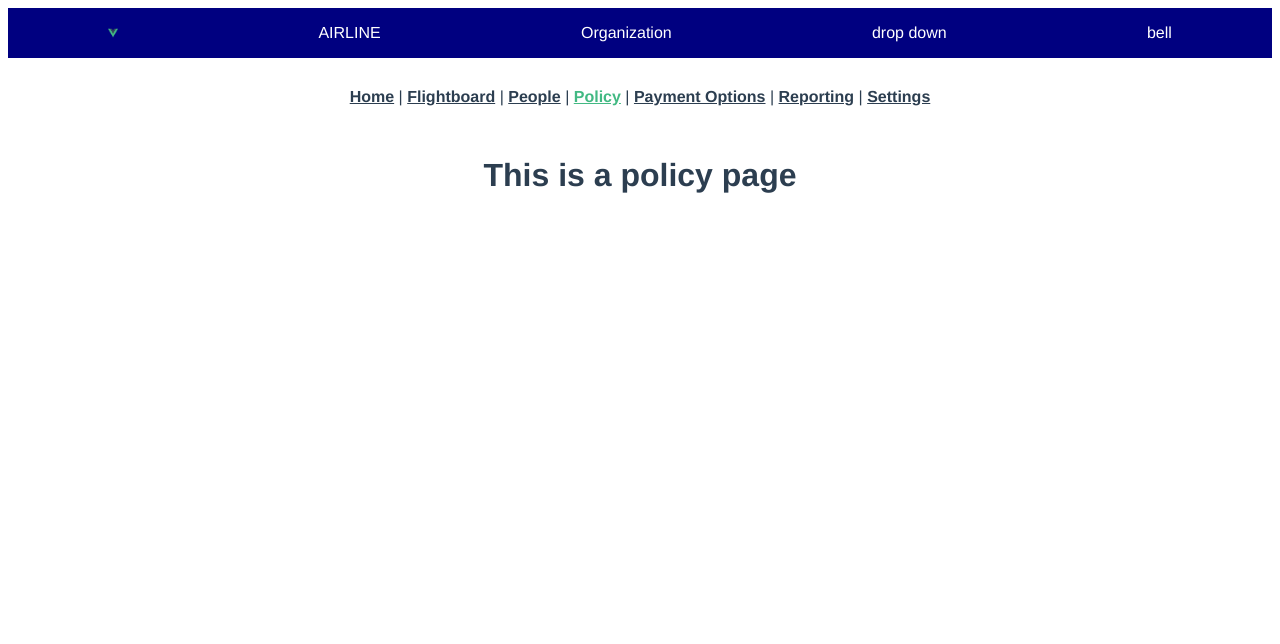
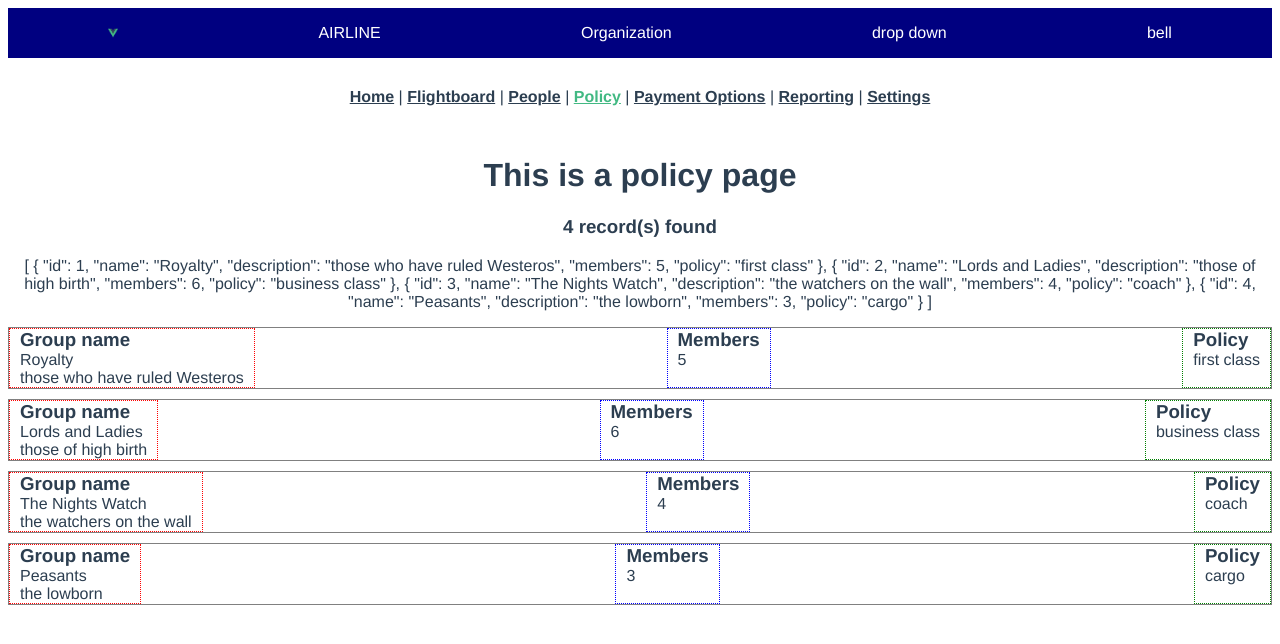
Before and after one commit to yakubova92/d-trial, a Vue app: page /policy in a window 1280 px wide. Shown: the top 644 px of the page. Built offline with nearby package versions, Linux system fonts and the light colour scheme.

Commit message:
slot passing data to parent (todolist.vue) -> parent.vue

```diff
--- /dev/null
+++ b/src/components/Card.vue
@@ -0,0 +1,74 @@
+<template>
+  <div class="card">
+    <div class="col-1">
+      <h3> {{heading.col1}} </h3>
+      <p>{{ item.name }} </p>
+      <p>{{ item.description }} </p>
+    </div>
+    <div class="col-2">
+      <h3> {{heading.col2}} </h3>
+      <p>{{ item.members }} </p>
+    </div>
+    <div class="col-3">
+      <h3> {{heading.col3}} </h3>
+      <p>{{ item.policy }} </p>
+    </div>
+  </div>
+</template>
+
+<script>
+export default {
+  name: 'card',
+  props: ["item", "heading"],
+  components: {
+  },
+  computed: {
+  },
+  methods: {
+  }
+}
+</script>
+
+<!-- Add "scoped" attribute to limit CSS to this component only -->
+<style scoped lang="scss">
+h3 {
+  margin: 0px 0 0;
+}
+p {
+  margin: 0px
+}
+.card {
+  display: flex;
+  flex-direction: row;
+  align-items: stretch;
+  flex-wrap: wrap;
+  justify-content: space-between;
+  margin-top: 10px;
+  margin-bottom: 10px;
+  border: 1px solid grey;
+}
+.col-1 {
+  display: flex;
+  flex-direction: column;
+  align-items: flex-start;
+  padding-left: 10px;
+  padding-right: 10px;
+  border: 1px dotted red;
+}
+.col-2 {
+  display: flex;
+  flex-direction: column;
+  align-items: flex-start;
+  padding-left: 10px;
+  padding-right: 10px;
+  border: 1px dotted blue;
+}
+.col-3 {
+  display: flex;
+  flex-direction: column;
+  align-items: flex-start;
+  padding-left: 10px;
+  padding-right: 10px;
+  border: 1px dotted green;
+}
+</style>
--- /dev/null
+++ b/src/components/Display.vue
@@ -0,0 +1,44 @@
+<template>
+  <div class="display">
+    <h3> {{ totalGroups }} record(s) found </h3>
+    <p>{{groups}}</p>
+    <Card v-for="item in groups" :item="item" :heading="heading" :key="item.id"></Card>
+       <!-- <group-card v-for="group in groups" :group="group" :key="group.id"></group-card> -->
+  </div>
+</template>
+
+<script>
+import Card from '@/components/Card.vue'
+import { mapGetters } from 'vuex';
+
+export default {
+  name: 'Display',
+  components: {
+    Card
+  },
+  data () {
+    return {
+      heading: {
+        col1: 'Group name',
+        col2: 'Members',
+        col3: 'Policy'
+      }
+    }
+  },
+  // mounted () {
+  //   //this.$store.dispatch('loadGroups')
+  // },
+  computed: {
+    ...mapGetters([
+      'groups',
+      'totalGroups'
+    ]),
+  },
+  methods: {
+  }
+}
+</script>
+
+<!-- Add "scoped" attribute to limit CSS to this component only -->
+<style scoped lang="scss">
+</style>
--- /dev/null
+++ b/src/components/Parent.vue
@@ -0,0 +1,22 @@
+<template>
+  <div class="parent">
+  <todo-list :todos="todos">
+    <template slot-scope="{ todo }">
+      <span v-if="todo.complete"> + </span>
+      {{todo.text}}
+    </template>
+  </todo-list>
+  </div>
+</template>
+
+<script>
+import TodoList from '@/components/TodoList';
+
+export default {
+  name: "Parent",
+  props: ["todos"],
+  components: {
+    TodoList
+  }
+}
+</script>
--- /dev/null
+++ b/src/components/TodoList.vue
@@ -0,0 +1,36 @@
+<template>
+  <div>
+    {{totalTodos}} records found
+    <br>
+    <div v-for="todo in todos" :key="todo.id">
+      <slot :todo="todo">
+        {{todo.text}}
+      </slot>
+    </div>
+  </div>
+</template>
+
+<script>
+import { mapGetters } from 'vuex';
+
+export default {
+  name: 'TodoList',
+  // data(){
+  //   return{
+  //     todos: [
+  //       {id: 1, text: 'learn slots', complete: false},
+  //       {id: 2, text: 'practice slots', complete: true},
+  //       {id: 3, text: 'apply to delta', complete: false}
+  //     ]
+  //   }
+  // },
+  components: {
+  },
+  computed: {
+    ...mapGetters([
+      'todos',
+      'totalTodos'
+    ]),
+  },
+}
+</script>
--- a/src/store.js
+++ b/src/store.js
@@ -19,9 +19,21 @@ export default new Vuex.Store({
       role: [],
       status: [],
       group: []
-    }
+    },
+    todos: [
+      {id: 1, text: 'learn slots', complete: false},
+      {id: 2, text: 'practice slots', complete: true},
+      {id: 3, text: 'apply to delta', complete: false},
+      {id: 4, text: 'make it work in the store', complete: true}
+    ]
   },
   getters: {
+    todos: state => {
+      return state.todos;
+    },
+    totalTodos: state => {
+      return state.todos.length;
+    },
     filterPeople: state => {
       let people = state.people
       const sortBy = state.sortBy
--- a/src/views/Policy.vue
+++ b/src/views/Policy.vue
@@ -3,6 +3,7 @@
     <Header />
     <Navbar />
     <h1>This is a policy page</h1>
+    <Display />
   </div>
 </template>
 
@@ -10,12 +11,14 @@
 // @ is an alias to /src
 import Header from '@/components/Header.vue'
 import Navbar from '@/components/Navbar.vue'
+import Display from '@/components/Display.vue'
 
 export default {
   name: 'home',
   components: {
     Header,
-    Navbar
+    Navbar,
+    Display
   }
 }
 </script>
--- a/src/views/Reporting.vue
+++ b/src/views/Reporting.vue
@@ -3,6 +3,7 @@
     <Header />
     <Navbar />
     <h1>This is a reporting page</h1>
+    <Parent />
   </div>
 </template>
 
@@ -10,12 +11,14 @@
 // @ is an alias to /src
 import Header from '@/components/Header.vue'
 import Navbar from '@/components/Navbar.vue'
+import Parent from '@/components/Parent.vue'
 
 export default {
   name: 'home',
   components: {
     Header,
-    Navbar
+    Navbar,
+    Parent
   }
 }
 </script>
```
Also changed, not shown: src/components/List.vue (added, +32 -0 lines).
